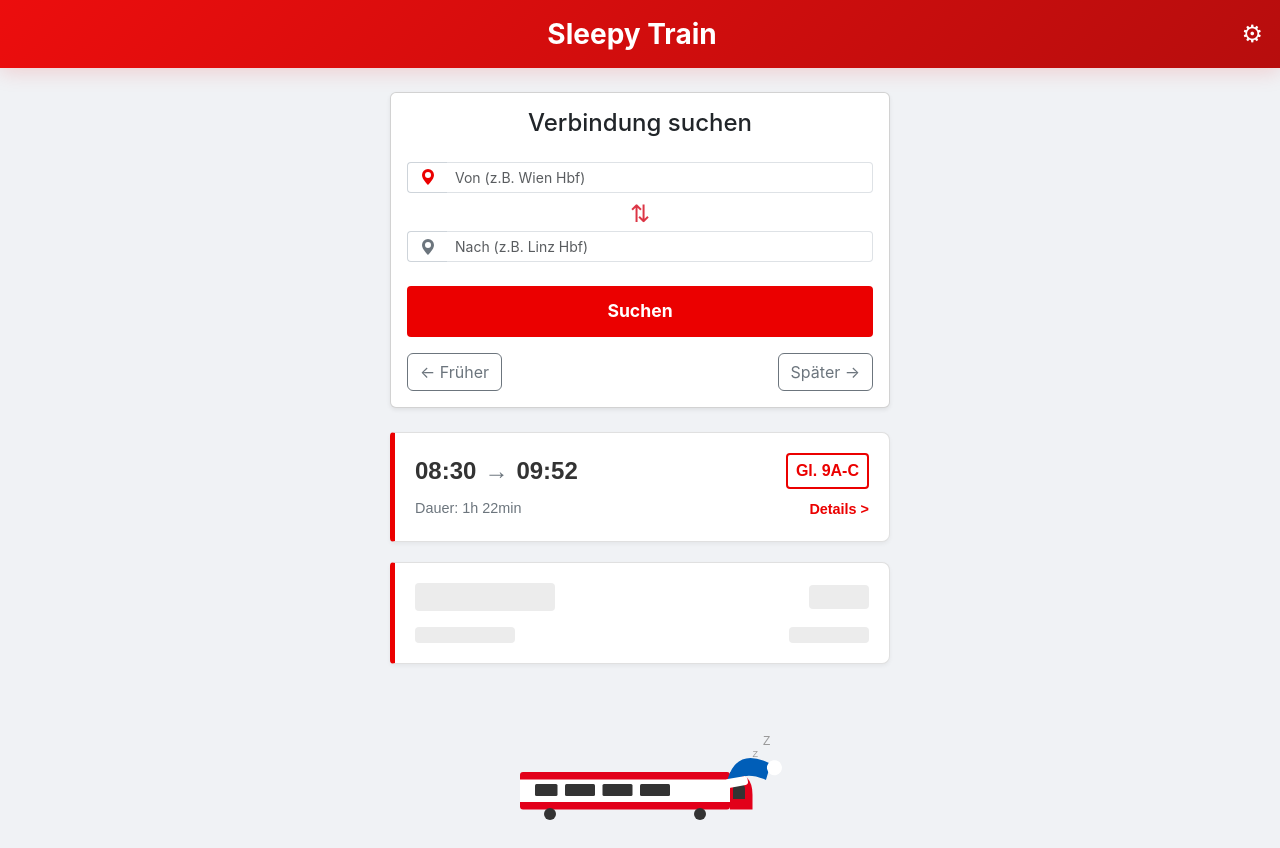
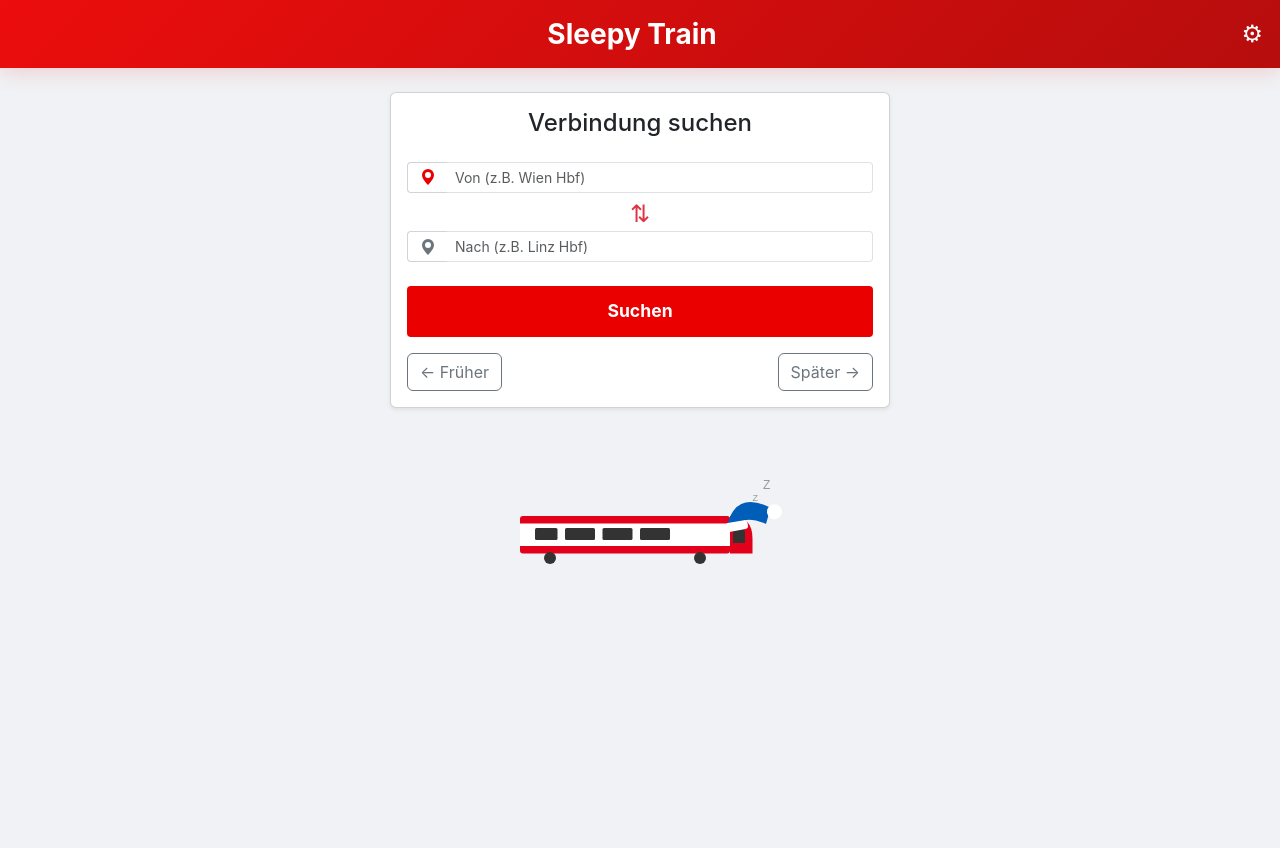
Before and after one commit to Paul7550/SleepyTrainV2, a React (Create React App) app in the folder client/: page / in a window 1280 px wide. After the commit the page ends 800 px from the top, so only its background shows below. Built offline with nearby package versions, Linux system fonts and the light colour scheme.

Commit message:
removed test cards

```diff
--- a/client/public/index.html
+++ b/client/public/index.html
@@ -2,7 +2,6 @@
 <html lang="en">
   <head>
     <meta charset="utf-8" />
-    <link rel="icon" href="%PUBLIC_URL%/favicon.ico" />
     <meta name="viewport" content="width=device-width, initial-scale=1" />
     <meta name="theme-color" content="#000000" />
     <meta
@@ -25,7 +24,7 @@
       Learn how to configure a non-root public URL by running `npm run build`.
     -->
     <link href="https://cdn.jsdelivr.net/npm/bootstrap@5.3.0/dist/css/bootstrap.min.css" rel="stylesheet">
-    <title>React App</title>
+    <title>sleepytrain</title>
   </head>
   <body>
     <noscript>You need to enable JavaScript to run this app.</noscript>
--- a/client/src/App.js
+++ b/client/src/App.js
@@ -228,11 +228,6 @@ function App() {
                   ))
                 ) : (
                   <>
-                    <ConnectionCard
-                      connection={testConnection}
-                      onSelect={setSelectedConnection}
-                    />
-                    <SkeletonCard />
                   </>
                 )
               )}
--- a/client/src/Navbar.js
+++ b/client/src/Navbar.js
@@ -23,7 +23,7 @@ function Navbar({ onSettingsClick, toggleDarkMode, isDarkMode, t }) {
               &#9881;
             </button>
             {showDropdown && (
-              <ul className="dropdown-menu show dropdown-menu-end" style={{ position: 'absolute', right: 0, top: '100%' }}>
+              <ul className="dropdown-menu show dropdown-menu-end" style={{ position: 'absolute', right: 0, top: '100%', zIndex: 1050 }}>
                 <li>
                   <button className="dropdown-item d-flex align-items-center" onClick={() => { onSettingsClick(); setShowDropdown(false); }}>
                     <span style={{ marginRight: '10px', fontSize: '1.2rem' }}>&#9881;</span>
```
Also changed, not shown: client/src/logo.svg (deleted), 1 other file (tests, documents, lock files or other folders).
